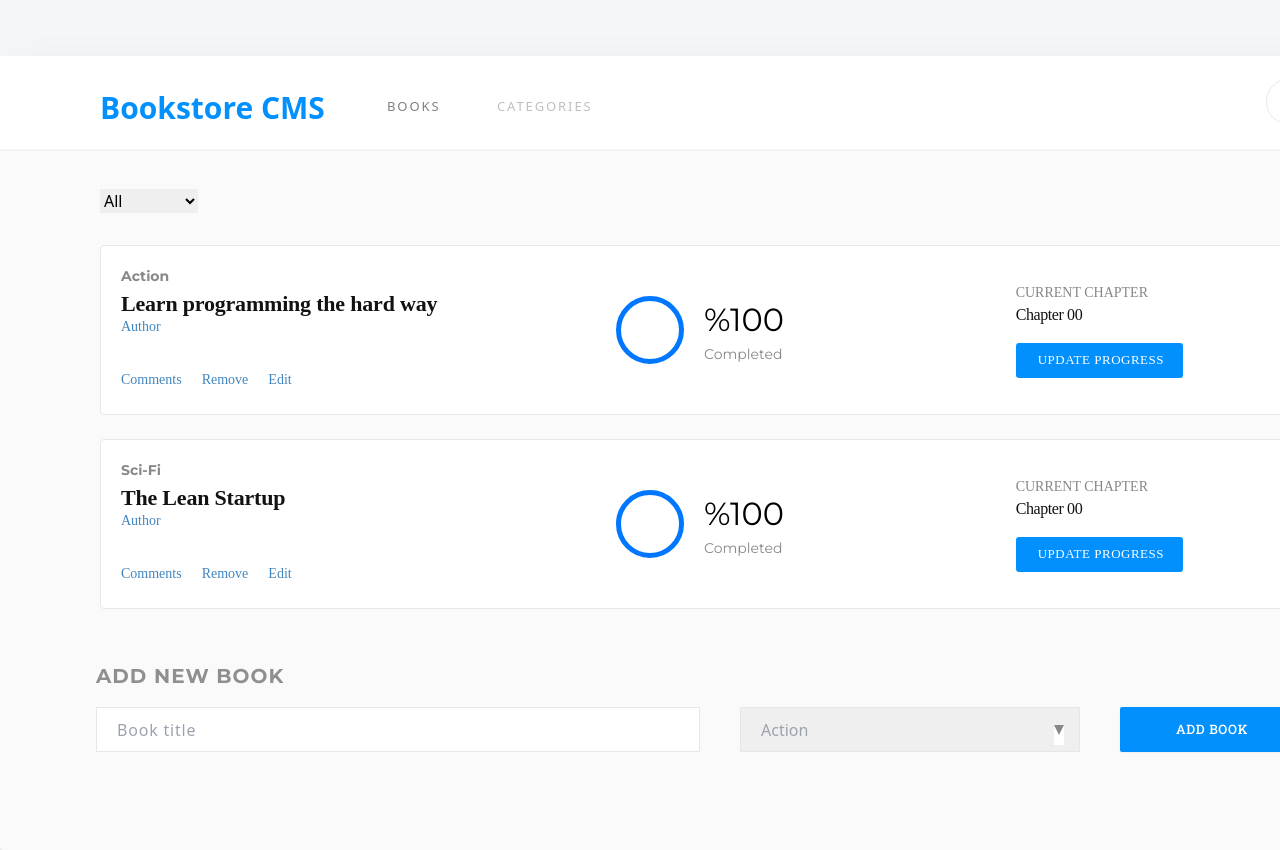
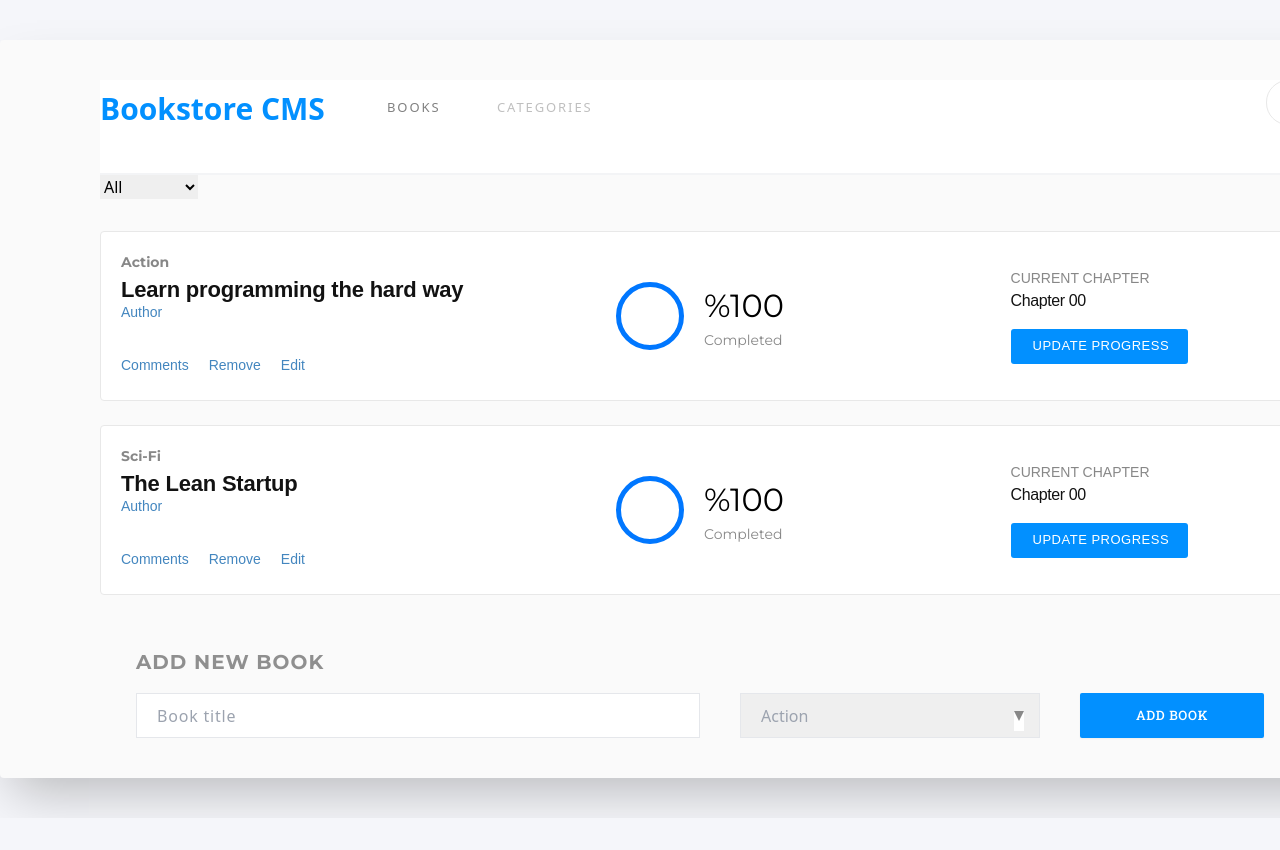
Before and after one commit to AshakaE/cms-books, a React (Create React App) app: page / in a window 1280 px wide. Shown: the top 850 px of the page. After the commit the page ends 818 px from the top, so only its background shows below. Built offline with nearby package versions, Linux system fonts and the light colour scheme.

Commit message:
fix elements size and solve linter errors

```diff
--- a/src/App.css
+++ b/src/App.css
@@ -15,19 +15,15 @@ body {
 
 .panel-bg {
   width: 1400px;
-  height: 1097px;
-  margin: 0 40px 65px 0;
-  padding: 0 0 794px;
+  min-height: 90vh;
   border-radius: 4px;
   box-shadow: 0 0 60px 0 var(--black-5);
   background-color: #fafafa;
 }
 
 .panel-head {
-  width: 1400px;
+  width: 1200px;
   height: 95px;
-  margin: 0 0 38px;
-  padding: 23px 99px 27px 100px;
   background-color: white;
 }
 
@@ -102,7 +98,7 @@ body {
   height: 18px;
   margin: 0 39px 0 0;
   opacity: 0.5;
-  font-family: Montserrat;
+  font-family: Montserrat, sans-serif;
   font-size: 14px;
   font-weight: bold;
   color: #121212;
@@ -111,30 +107,30 @@ body {
 .bp-title {
   height: 29px;
   margin: 3px 3px 0 0;
-  font-family: RobotoSlab;
+  font-family: RobotoSlab, sans-serif;
   font-size: 22px;
   font-weight: bold;
   letter-spacing: -0.2px;
   color: #121212;
 }
 
-.bs-text{
-  font-family: RobotoSlab;
+.bs-text {
+  font-family: RobotoSlab, sans-serif;
   font-size: 14px;
   font-weight: 300;
   color: #4386bf;
 }
 
-.gs-text{
+.gs-text {
   opacity: 0.5;
-  font-family: RobotoSlab;
+  font-family: RobotoSlab, sans-serif;
   font-size: 14px;
   font-weight: 300;
   color: #121212;
 }
 
-.black-s-text{
-  font-family: RobotoSlab;
+.black-s-text {
+  font-family: RobotoSlab, sans-serif;
   font-size: 16px;
   font-weight: 300;
   letter-spacing: -0.4px;
@@ -142,15 +138,15 @@ body {
 }
 
 .percent {
-  font-family: Montserrat;
+  font-family: Montserrat, sans-serif;
   font-size: 32px;
   color: var(--black-two);
 }
 
-.upgrade-btn{
+.upgrade-btn {
   color: white;
   letter-spacing: 0.5px;
-  font-family: RobotoSlab;
+  font-family: RobotoSlab, sans-serif;
   font-size: 13px;
   font-weight: 300;
   padding: 7px 19px 8px 22px;
@@ -167,7 +163,7 @@ body {
 
 .Completed {
   opacity: 0.5;
-  font-family: Montserrat;
+  font-family: Montserrat, sans-serif;
   font-size: 14px;
   color: #121212;
 }
--- a/src/components/App.js
+++ b/src/components/App.js
@@ -7,8 +7,8 @@ import '../App.css';
 import '../index.css';
 
 const App = () => (
-  <div className="panel-bg m-auto max-h-[85vh] mt-14 shadow-2xl">
-    <div className="panel-head border-b-2 border-gray-100">
+  <div className="panel-bg m-auto my-10 shadow-2xl p-10">
+    <div className="panel-head m-auto border-b-2 border-gray-100">
       <div className="flex items-center justify-between">
         <div className="flex items-center">
           <h1 className="Bookstore-CMS">Bookstore CMS</h1>
```
